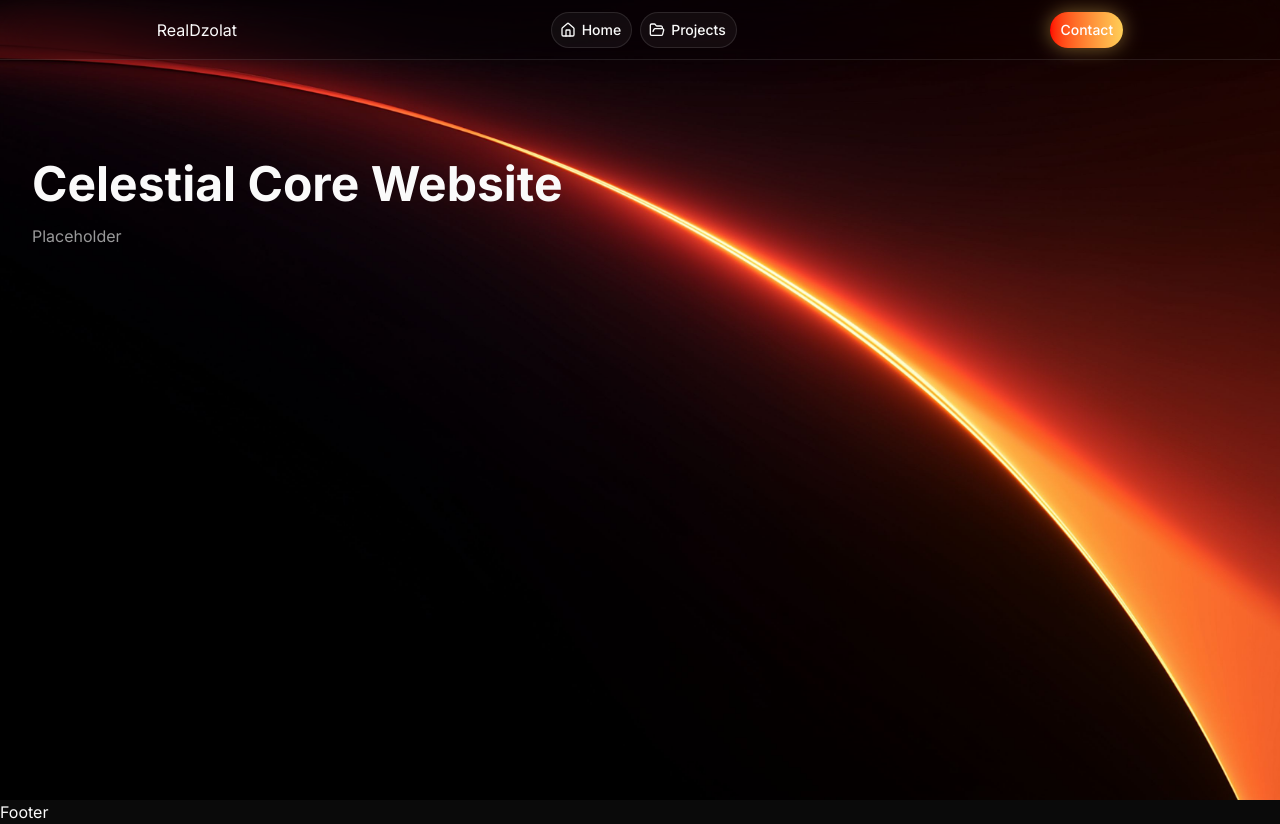
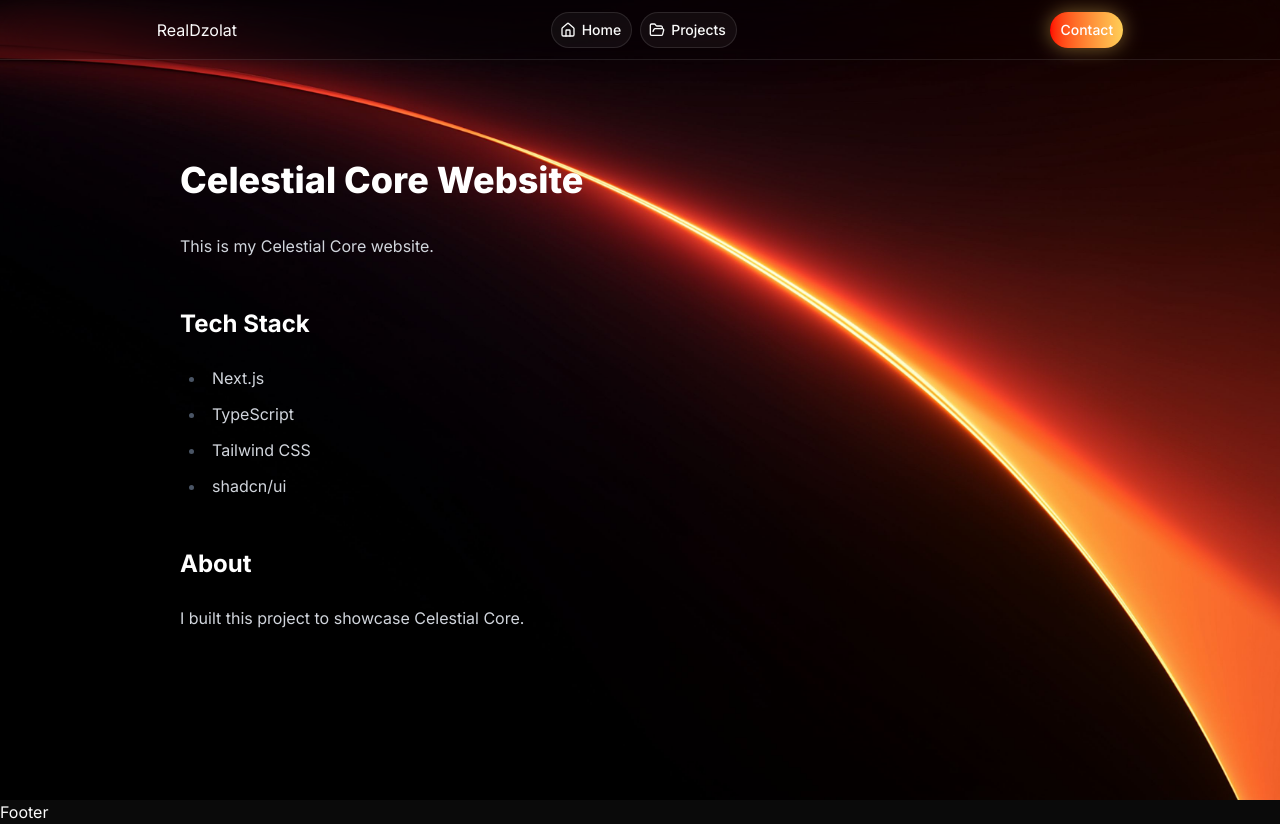
Before and after one commit to Dzolat/Portfolio, a Next.js app: page /projects/main_website in a window 1280 px wide. Built offline with nearby package versions, Linux system fonts and the light colour scheme.

Commit message:
Added projects [slug] site

```diff
--- a/app/globals.css
+++ b/app/globals.css
@@ -1,6 +1,7 @@
 @import "tailwindcss";
 @import "tw-animate-css";
 @import "shadcn/tailwind.css";
+@plugin "@tailwindcss/typography";
 
 @layer components {
   .pill {
--- a/app/projects/[slug]/page.tsx
+++ b/app/projects/[slug]/page.tsx
@@ -1,5 +1,8 @@
 import { projects } from "@/data/projects";
 import { notFound } from "next/navigation";
+import ReactMarkdown from "react-markdown";
+import fs from "fs";
+import path from "path";
 
 export default async function ProjectPage({
   params,
@@ -16,17 +19,20 @@ export default async function ProjectPage({
     notFound();
   }
 
+  const markdownPath = path.join(
+    process.cwd(),
+    `public`,
+    `projects`,
+    `${slug}.md`
+  )
+
+  const markdown = fs.readFileSync(markdownPath, "utf8");
+
   return (
-    <main className="min-h-screen pt-24">
-      <section className="mx-auto max-w-7xl px-8 py-16">
-        <h1 className="text-5xl font-bold">
-          {project.title}
-        </h1>
-
-        <p className="mt-4 text-white/60">
-          {project.description}
-        </p>
-      </section>
+    <main className="min-h-screen pt-24 px-13">
+      <article className="pt-16 prose prose-invert max-w-none px-32">
+        <ReactMarkdown>{markdown}</ReactMarkdown>
+      </article>
     </main>
   );
 }
--- a/package.json
+++ b/package.json
@@ -10,6 +10,7 @@
   },
   "dependencies": {
     "@base-ui/react": "^1.7.0",
+    "@tailwindcss/typography": "^0.5.20",
     "class-variance-authority": "^0.7.1",
     "clsx": "^2.1.1",
     "lucide-react": "^1.31.0",
@@ -17,6 +18,7 @@
     "react": "19.2.8",
     "react-dom": "19.2.8",
     "react-icons": "^5.7.0",
+    "react-markdown": "^10.1.0",
     "shadcn": "^4.17.0",
     "tailwind-merge": "^3.6.0",
     "tw-animate-css": "^1.4.0"
--- a/public/projects/main_website.md
+++ b/public/projects/main_website.md
@@ -1 +1,14 @@
-# Placeholder
+# Celestial Core Website
+
+This is my Celestial Core website.
+
+## Tech Stack
+
+- Next.js
+- TypeScript
+- Tailwind CSS
+- shadcn/ui
+
+## About
+
+I built this project to showcase Celestial Core.
```
Also changed, not shown: 1 other file (tests, documents, lock files or other folders).
